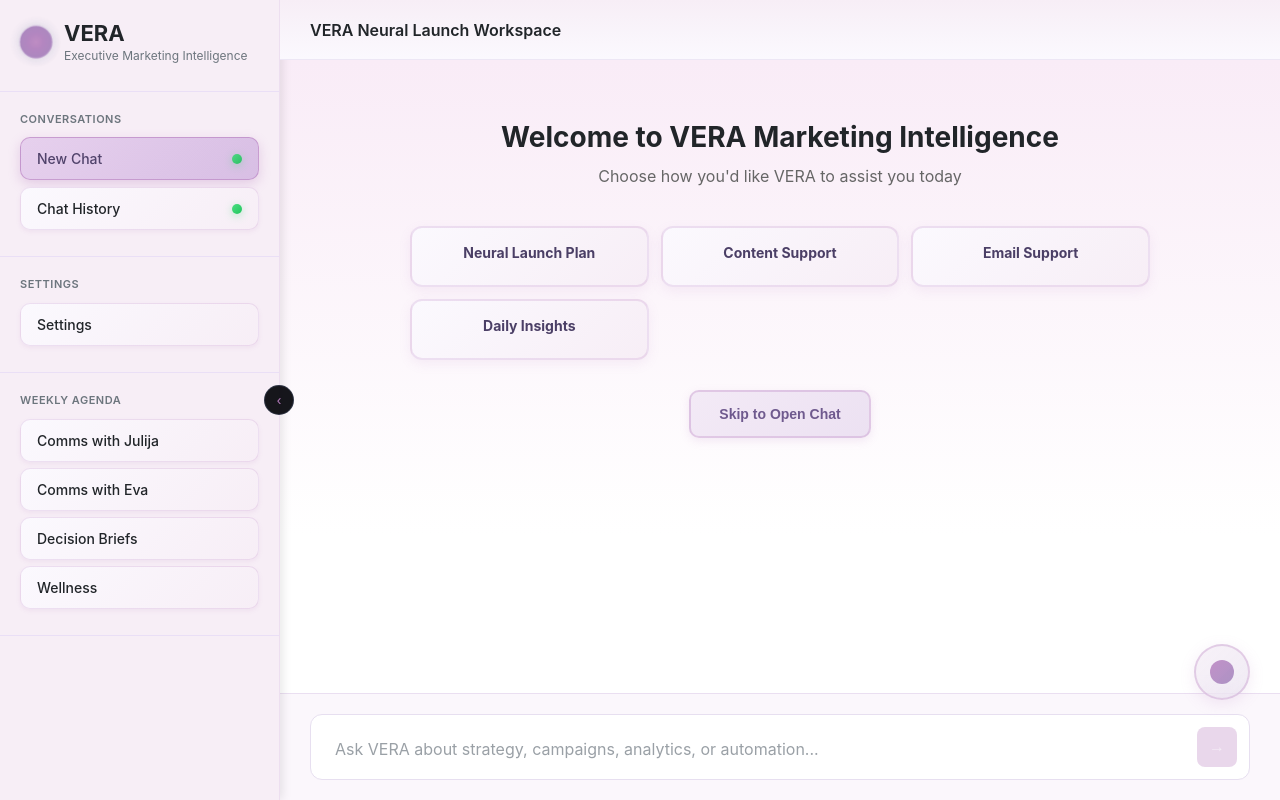
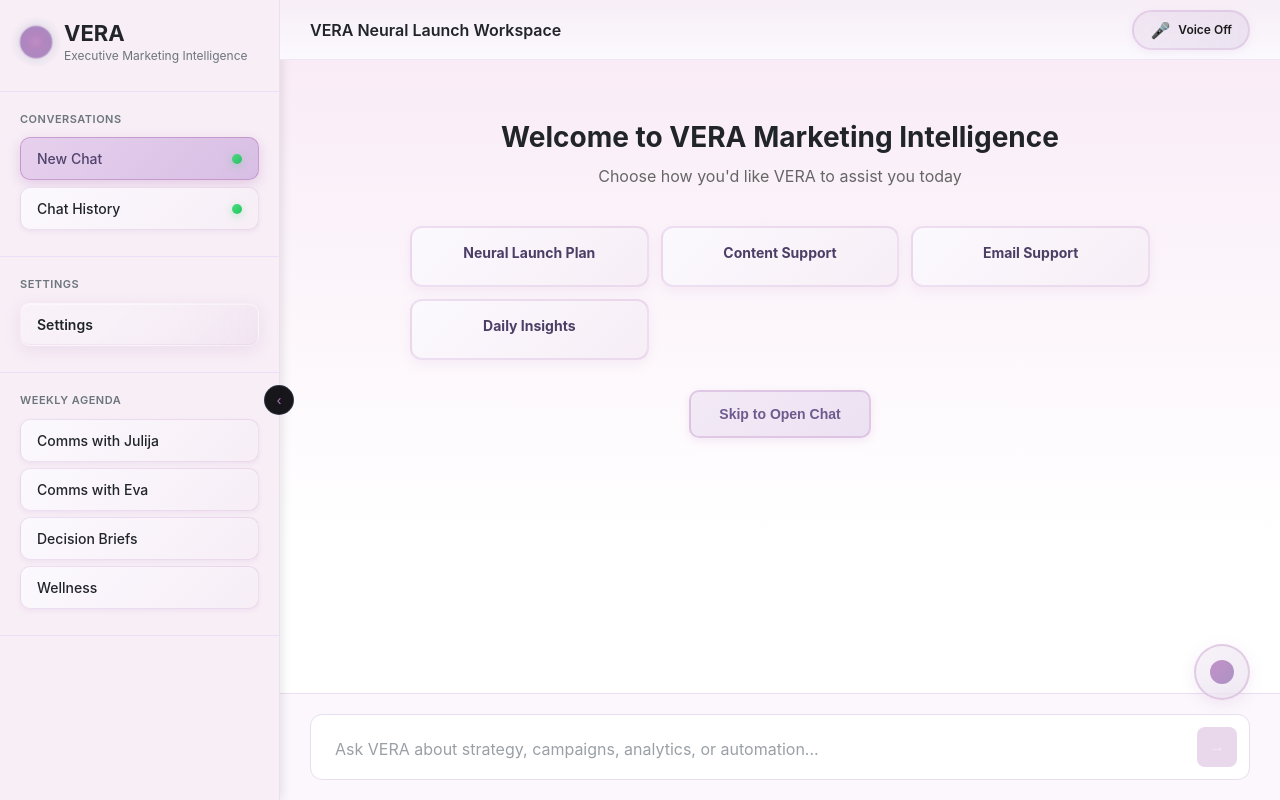
Before and after one commit to VeraNeural/VERA-Marketing-Intelligence, a website: page public/index.html in a window 1280 px wide. Drawn offline with Linux system fonts and the light colour scheme.

Commit message:
Fix TTS functionality and enhance Weekly Agenda buttons
 TTS Functionality Fixed:
- Fix TTS button click handler with proper DOM element reference
- Add prominent voice status indicator in header with microphone icon
- Sync voice status across TTS button and header indicator
- Add visual feedback with animations and color changes

 Enhanced Weekly Agenda Buttons:
- Add glassmorphism effects to Comms with Julija/Eva buttons
- Implement reflective styling with backdrop blur and light refraction
- Add shimmer animations and multi-layer visual effects
- Include inset shadows and gradient borders for depth
- Add interactive hover states with scale and glow effects

 Visual Improvements:
- Responsive voice icon with pulsing animation when active
- Modern glassmorphism design language
- Smooth cubic-bezier transitions for premium feel
- Enhanced accessibility with clear voice status indication

```diff
--- a/public/index.html
+++ b/public/index.html
@@ -228,6 +228,85 @@
             opacity: 1;
         }
 
+        /* Enhanced Weekly Agenda Items */
+        .nav-section:nth-child(4) .nav-item {
+            background: linear-gradient(135deg,
+                rgba(255, 255, 255, 0.25) 0%,
+                rgba(255, 255, 255, 0.15) 50%,
+                rgba(181, 122, 188, 0.08) 100%);
+            backdrop-filter: blur(20px);
+            border: 1px solid rgba(255, 255, 255, 0.3);
+            box-shadow:
+                0 4px 15px rgba(181, 122, 188, 0.15),
+                inset 0 1px 0 rgba(255, 255, 255, 0.4),
+                inset 0 -1px 0 rgba(181, 122, 188, 0.1);
+            position: relative;
+            overflow: hidden;
+        }
+
+        .nav-section:nth-child(4) .nav-item::before {
+            content: '';
+            position: absolute;
+            top: 0;
+            left: -100%;
+            width: 100%;
+            height: 100%;
+            background: linear-gradient(90deg,
+                transparent,
+                rgba(255, 255, 255, 0.4),
+                transparent);
+            transition: left 0.6s ease;
+        }
+
+        .nav-section:nth-child(4) .nav-item::after {
+            content: '';
+            position: absolute;
+            top: 0;
+            left: 0;
+            right: 0;
+            bottom: 0;
+            background: radial-gradient(circle at 50% 50%,
+                rgba(181, 122, 188, 0.1) 0%,
+                transparent 70%);
+            opacity: 0;
+            transition: opacity 0.4s ease;
+        }
+
+        .nav-section:nth-child(4) .nav-item:hover {
+            background: linear-gradient(135deg,
+                rgba(255, 255, 255, 0.35) 0%,
+                rgba(255, 255, 255, 0.25) 50%,
+                rgba(181, 122, 188, 0.15) 100%);
+            border-color: rgba(255, 255, 255, 0.5);
+            transform: translateY(-3px) scale(1.02);
+            box-shadow:
+                0 8px 30px rgba(181, 122, 188, 0.3),
+                inset 0 1px 0 rgba(255, 255, 255, 0.6),
+                inset 0 -1px 0 rgba(181, 122, 188, 0.2);
+        }
+
+        .nav-section:nth-child(4) .nav-item:hover::before {
+            left: 100%;
+        }
+
+        .nav-section:nth-child(4) .nav-item:hover::after {
+            opacity: 1;
+        }
+
+        .nav-section:nth-child(4) .nav-item:active {
+            transform: translateY(-1px) scale(0.98);
+            box-shadow:
+                0 4px 15px rgba(181, 122, 188, 0.2),
+                inset 0 2px 5px rgba(181, 122, 188, 0.1);
+        }
+
+        .nav-section:nth-child(4) .nav-item span {
+            position: relative;
+            z-index: 1;
+            font-weight: 600;
+            text-shadow: 0 1px 2px rgba(255, 255, 255, 0.5);
+        }
+
         .nav-indicator {
             width: 10px;
             height: 10px;
@@ -453,6 +532,58 @@
         }
 
         /* Header actions removed to avoid non-functional/duplicative controls */
+
+        .voice-status-indicator {
+            display: flex;
+            align-items: center;
+            gap: 8px;
+            padding: 8px 16px;
+            background: linear-gradient(135deg, rgba(181, 122, 188, 0.1) 0%, rgba(155, 124, 184, 0.15) 100%);
+            border: 2px solid rgba(181, 122, 188, 0.2);
+            border-radius: 25px;
+            cursor: pointer;
+            transition: all 0.3s cubic-bezier(0.4, 0, 0.2, 1);
+            backdrop-filter: blur(10px);
+            box-shadow: 0 2px 10px rgba(181, 122, 188, 0.1);
+        }
+
+        .voice-status-indicator:hover {
+            background: linear-gradient(135deg, rgba(181, 122, 188, 0.2) 0%, rgba(155, 124, 184, 0.25) 100%);
+            border-color: rgba(181, 122, 188, 0.4);
+            transform: scale(1.05);
+            box-shadow: 0 4px 20px rgba(181, 122, 188, 0.2);
+        }
+
+        .voice-status-indicator.active {
+            background: linear-gradient(135deg, #b57abc 0%, #9b7cb8 100%);
+            border-color: #b57abc;
+            color: white;
+            box-shadow: 0 4px 20px rgba(181, 122, 188, 0.4);
+        }
+
+        .voice-status-indicator.active:hover {
+            background: linear-gradient(135deg, #a569ab 0%, #8a6ba7 100%);
+        }
+
+        .voice-icon {
+            font-size: 16px;
+            animation: none;
+            transition: transform 0.3s ease;
+        }
+
+        .voice-status-indicator.active .voice-icon {
+            animation: voice-pulse 2s infinite;
+        }
+
+        @keyframes voice-pulse {
+            0%, 100% { transform: scale(1); }
+            50% { transform: scale(1.2); }
+        }
+
+        #voiceStatusText {
+            font-size: 12px;
+            font-weight: 600;
+        }
 
         .status-indicator {
             display: flex;
@@ -1293,6 +1424,10 @@
         <div class="header">
             <button class="mobile-menu-btn" onclick="toggleSidePanel()">Menu</button>
             <div class="header-title">VERA Neural Launch Workspace</div>
+            <div class="voice-status-indicator" onclick="toggleTTS()">
+                <div class="voice-icon">🎤</div>
+                <span id="voiceStatusText">Voice Off</span>
+            </div>
             <!-- Action buttons removed to minimize non-functional controls -->
         </div>
 
@@ -1501,7 +1636,6 @@
         const typingIndicator = document.getElementById('typingIndicator');
         const sidePanel = document.getElementById('sidePanel');
         const mainContent = document.querySelector('.main-content');
-        const ttsBtn = document.getElementById('ttsBtn');
 
         // Initialize
         document.addEventListener('DOMContentLoaded', function() {
@@ -1605,11 +1739,27 @@
         // TTS Functions
         function toggleTTS() {
             ttsEnabled = !ttsEnabled;
-            ttsBtn.classList.toggle('active');
+            const ttsBtn = document.getElementById('ttsBtn');
+            if (ttsBtn) {
+                ttsBtn.classList.toggle('active');
+            }
+
+            // Update voice status indicator
+            const voiceStatusIndicator = document.querySelector('.voice-status-indicator');
+            const voiceStatusText = document.getElementById('voiceStatusText');
+            if (voiceStatusIndicator) {
+                voiceStatusIndicator.classList.toggle('active', ttsEnabled);
+            }
+            if (voiceStatusText) {
+                voiceStatusText.textContent = ttsEnabled ? 'Voice On' : 'Voice Off';
+            }
+
             const voiceChip = document.getElementById('voiceChip');
             if (voiceChip) {
                 voiceChip.textContent = ttsEnabled ? 'Voice On' : 'Voice';
             }
+
+            console.log('TTS toggled:', ttsEnabled);
 
             if (ttsEnabled) {
                 // No annoying messages - just enable TTS
```
